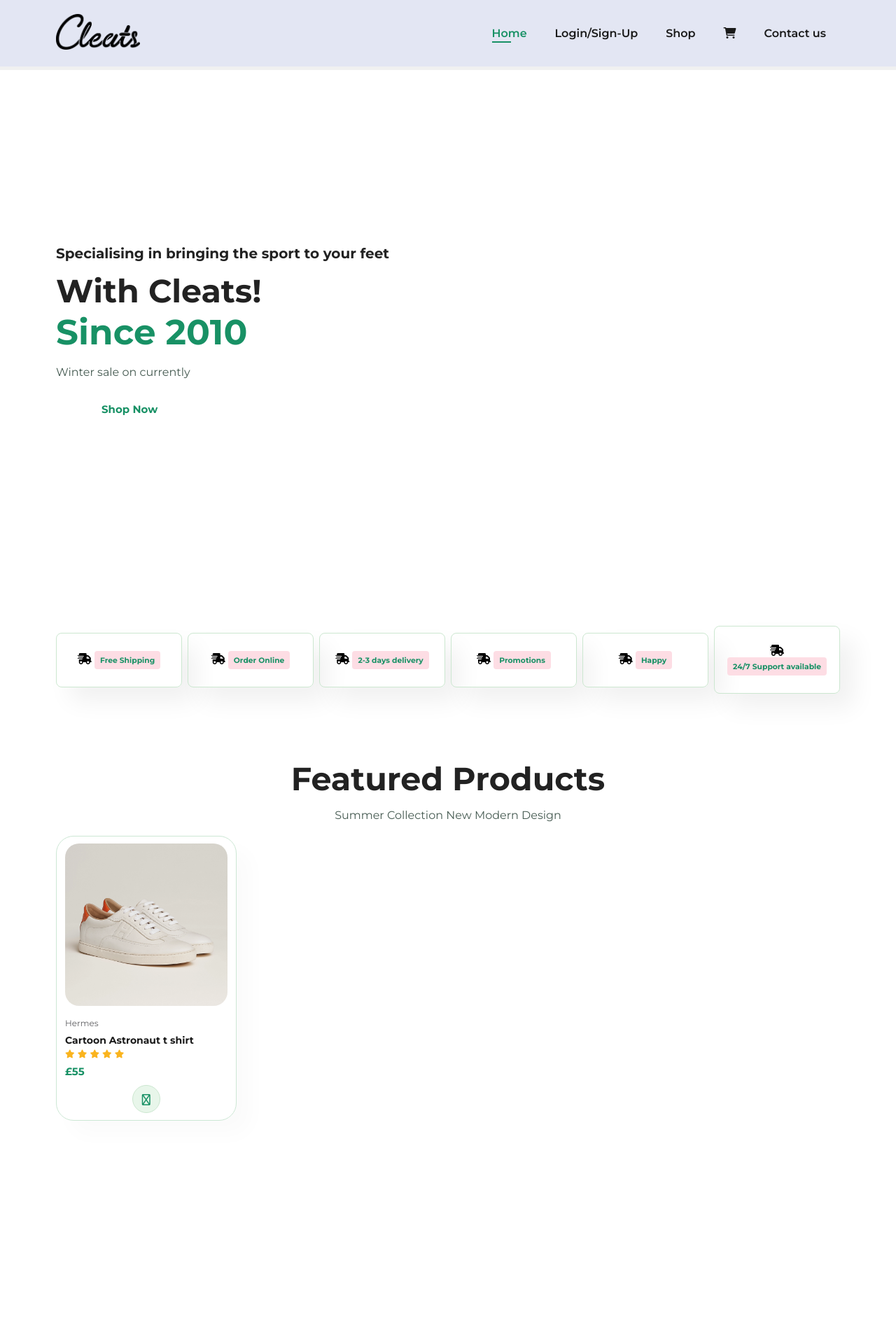
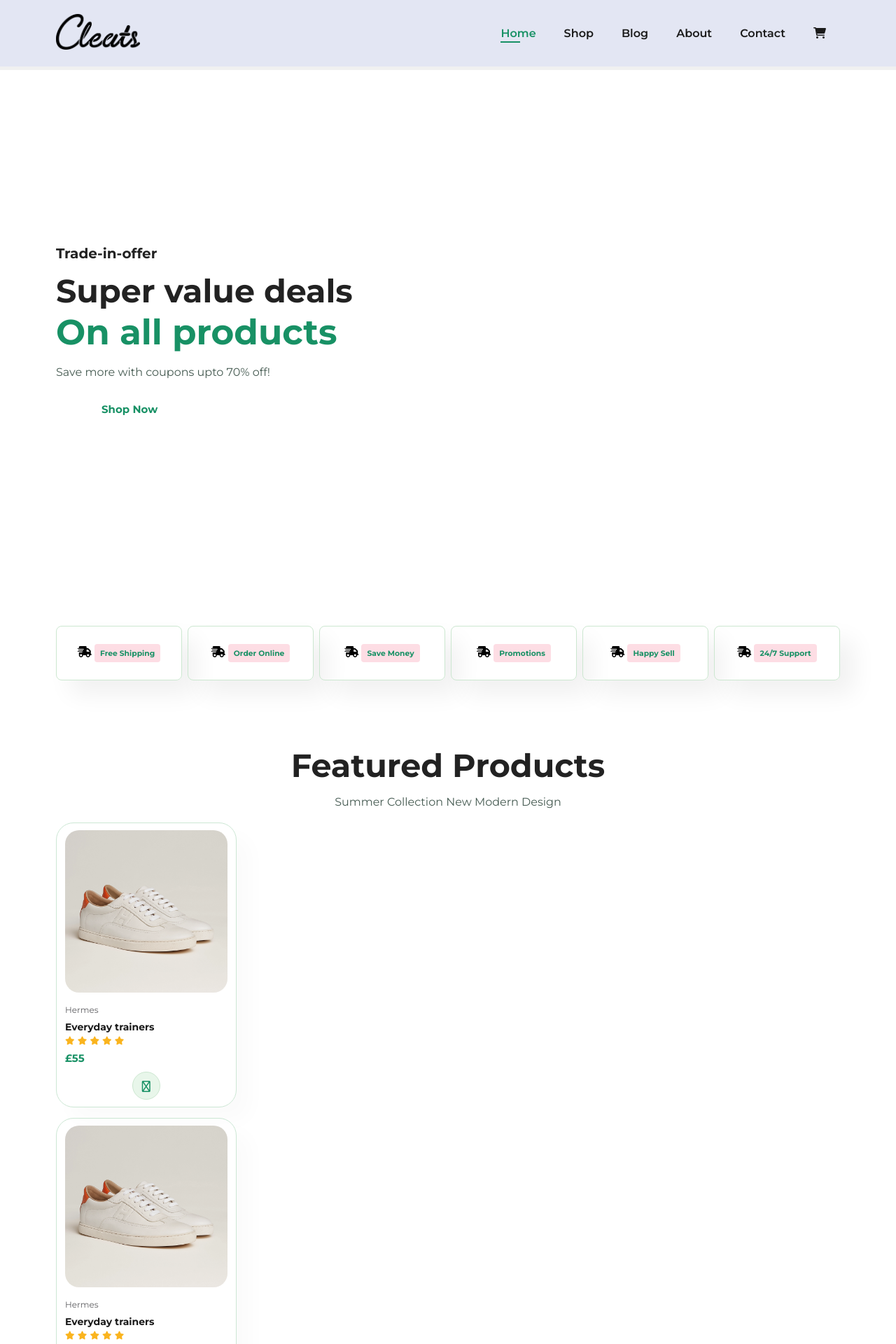
Before and after one commit to Zaryabv/Team37, a Django app: template Cleats/shop/shop/templates/index.html in a window 1280 px wide. Shown: the top 1920 px of the page at 70% size. Before the commit the page ends 1601 px from the top, so only its background shows below. Run offline with Django 3.2, Linux system fonts and the light colour scheme; the template is opened without the code that fills it, so the values that code supplies are empty.

Commit message:
2nd commit

```diff
--- a/Cleats/shop/shop/templates/index.html
+++ b/Cleats/shop/shop/templates/index.html
@@ -18,22 +18,20 @@
         <div>
             <ul id="navbar">
                 <li><a class="active" href="index.html">Home</a></li>
-                <li><a href="login_signup.html">Login/Sign-Up</a></li>
-                <!-- maybe have a icon instead of login/signup-->
-                <li><a href="store.html">Shop</a></li>
-                <!-- have admin login as a button (i.e. if admin click here)-->
-                <li><a href="basket.html"><i class="fas fa-shopping-cart"></i></a></li> <!-- maybe should'nt be a page but drop down menu-->
-                <!-- can have checkout button also embedded as a button in cart menu. -->
-                <li><a href="contact.html">Contact us</a></li>
+                <li><a href="shope.html">Shop</a></li>
+                <li><a href="blog.html">Blog</a></li>
+                <li><a href="about.html">About</a></li>
+                <li><a href="contact.html">Contact</a></li>
+                <li><a href="cart.html"><i class="fas fa-shopping-cart"></i></a></li>
             </ul>
         </div>
     </section>
 
        <section id="hero">
-        <h4>Specialising in bringing the sport to your feet </h4>
-        <h2>With Cleats!</h2>
-        <h1>Since 2010</h1>
-        <p>Winter sale on currently</p>
+        <h4>Trade-in-offer</h4>
+        <h2>Super value deals</h2>
+        <h1>On all products</h1>
+        <p>Save more with coupons upto 70% off!</p>
         <button>Shop Now</button>
        </section>
 
@@ -48,7 +46,7 @@
         </div>
         <div class="fe-box">
             <i class="fas fa-shipping-fast"></i>
-            <h6>2-3 days delivery</h6>
+            <h6>Save Money</h6>
         </div>
         <div class="fe-box">
             <i class="fas fa-shipping-fast"></i>
@@ -56,11 +54,11 @@
         </div>
         <div class="fe-box">
             <i class="fas fa-shipping-fast"></i>
-            <h6>Happy</h6>
+            <h6>Happy Sell</h6>
         </div>
         <div class="fe-box">
             <i class="fas fa-shipping-fast"></i>
-            <h6>24/7 Support available</h6>
+            <h6>24/7 Support</h6>
         </div>
 
        </section>
@@ -73,7 +71,7 @@
                 <img src="img/hermes.webp" alt="">
                 <div class="des">
                 <span>Hermes</span>
-                <h5>Cartoon Astronaut t shirt</h5>
+                <h5>Everyday trainers</h5>
                 <div class="star">
                     <i class="fas fa-star"></i>
                     <i class="fas fa-star"></i>
@@ -85,12 +83,157 @@
             </div>
                 <a href="#"><i class="fas fa-shopping-cart cart"></i></a>
             </div>
+            <div class="pro">
+                <img src="img/hermes.webp" alt="">
+                <div class="des">
+                <span>Hermes</span>
+                <h5>Everyday trainers</h5>
+                <div class="star">
+                    <i class="fas fa-star"></i>
+                    <i class="fas fa-star"></i>
+                    <i class="fas fa-star"></i>
+                    <i class="fas fa-star"></i>
+                    <i class="fas fa-star"></i>
+                </div>
+                <h4>£55</h4>
+            </div>
+                <a href="#"><i class="fas fa-shopping-cart cart"></i></a>
+            </div>
+            <div class="pro">
+                <img src="img/hermes.webp" alt="">
+                <div class="des">
+                <span>Hermes</span>
+                <h5>Everyday trainers</h5>
+                <div class="star">
+                    <i class="fas fa-star"></i>
+                    <i class="fas fa-star"></i>
+                    <i class="fas fa-star"></i>
+                    <i class="fas fa-star"></i>
+                    <i class="fas fa-star"></i>
+                </div>
+                <h4>£55</h4>
+            </div>
+                <a href="#"><i class="fas fa-shopping-cart cart"></i></a>
+            </div>
+            <div class="pro">
+                <img src="img/hermes.webp" alt="">
+                <div class="des">
+                <span>Hermes</span>
+                <h5>Everyday trainers</h5>
+                <div class="star">
+                    <i class="fas fa-star"></i>
+                    <i class="fas fa-star"></i>
+                    <i class="fas fa-star"></i>
+                    <i class="fas fa-star"></i>
+                    <i class="fas fa-star"></i>
+                </div>
+                <h4>£55</h4>
+            </div>
+            <a href="#"><i class="fas fa-shopping-cart cart"></i></a>
+        </div>
+        </div>
+
+
+
+    </section>
+
+    <section id="banner" class="section-m1">
+        <h4>Promotions</h4>class="white"
+        <h2>Up to <span>70% off</span> - All trainers</h2>
+        <button class="normal">Explore more</button>
+
+    </section>
+
+    <section id="product1" class="section-p1">
+        <h2>New Arrivals</h2>
+        <p>Summer Collection New Modern Designs</p>
+        <div class="pro-container">
+            <div class="pro">
+                <img src="img/hermes.webp" alt="">
+                <div class="des">
+                <span>Hermes</span>
+                <h5>Everyday trainers</h5>
+                <div class="star">
+                    <i class="fas fa-star"></i>
+                    <i class="fas fa-star"></i>
+                    <i class="fas fa-star"></i>
+                    <i class="fas fa-star"></i>
+                    <i class="fas fa-star"></i>
+                </div>
+                <h4>£55</h4>
+            </div>
+                <a href="#"><i class="fas fa-shopping-cart cart"></i></a>
+            </div>
+            <div class="pro">
+                <img src="img/hermes.webp" alt="">
+                <div class="des">
+                <span>Hermes</span>
+                <h5>Everyday trainers</h5>
+                <div class="star">
+                    <i class="fas fa-star"></i>
+                    <i class="fas fa-star"></i>
+                    <i class="fas fa-star"></i>
+                    <i class="fas fa-star"></i>
+                    <i class="fas fa-star"></i>
+                </div>
+                <h4>£55</h4>
+            </div>
+                <a href="#"><i class="fas fa-shopping-cart cart"></i></a>
+            </div>
+            <div class="pro">
+                <img src="img/hermes.webp" alt="">
+                <div class="des">
+                <span>Hermes</span>
+                <h5>Everyday trainers</h5>
+                <div class="star">
+                    <i class="fas fa-star"></i>
+                    <i class="fas fa-star"></i>
+                    <i class="fas fa-star"></i>
+                    <i class="fas fa-star"></i>
+                    <i class="fas fa-star"></i>
+                </div>
+                <h4>£55</h4>
+            </div>
+                <a href="#"><i class="fas fa-shopping-cart cart"></i></a>
+            </div>
+            <div class="pro">
+                <img src="img/hermes.webp" alt="">
+                <div class="des">
+                <span>Hermes</span>
+                <h5>Everyday trainers</h5>
+                <div class="star">
+                    <i class="fas fa-star"></i>
+                    <i class="fas fa-star"></i>
+                    <i class="fas fa-star"></i>
+                    <i class="fas fa-star"></i>
+                    <i class="fas fa-star"></i>
+                </div>
+                <h4>£55</h4>
+            </div>
+                <a href="#"><i class="fas fa-shopping-cart cart"></i></a>
 
         </div>
 
 
 
     </section>
+
+    <section id="sm-banner" class="section-p1">
+        <div class="banner-box">
+            <h4>Crazy deals</h4>
+            <h2>buy 1 get 1 free</h2>
+            <span>The best classic trainer is on sale at Cleats</span>
+            <button class="white">Learn More</button>
+        </div>
+        <div class="banner-box">
+            <h4>Spring/Summer collection</h4>
+            <h2>Upcoming season</h2>
+            <span>The best classic trainer is on sale at Cleats</span>
+            <button class="white">Learn More</button>
+        </div>
+    </section>
+
+
 
 
     <script scr="script.js"></script>
```
Also changed, not shown: Cleats/shop/shop/templates/style.css (+79 -0 lines).
